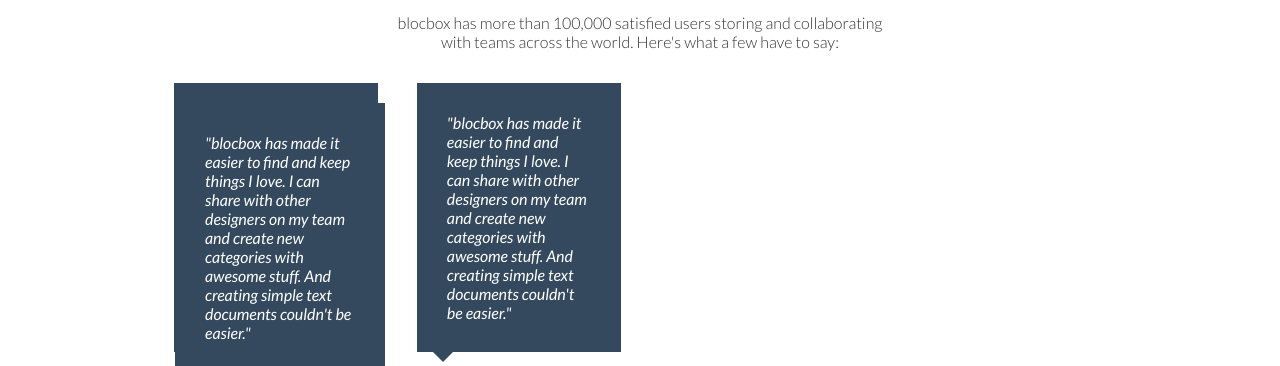
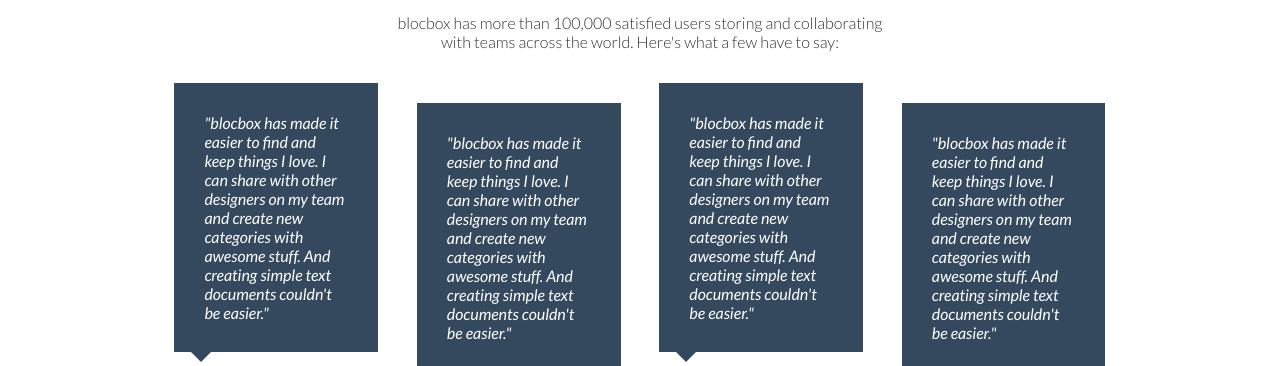
Before and after one commit to LinzFrank/Blocbox2, a plain HTML site: page index.html in a window 1280 px wide. Shown: the part 2268-2634 px from the top of the page. Drawn offline with Linux system fonts and the light colour scheme.

Commit message:
31 with staggering

```diff
--- a/index.html
+++ b/index.html
@@ -122,11 +122,13 @@
        <img src="https://s3.amazonaws.com/uifaces/faces/twitter/jsa/128.jpg" alt="avatar">
        <p class="name"><strong>Stella B.</strong><br/>Freelance Designer, N. Dakota</p>
      </li>
-     <li class="one-fourth up">
+     <li class="one-fourth">
+     <div class="stagger">
     <blockquote>"blocbox has made it easier to find and keep things I love. I can share with other designers on my team and create new categories with awesome stuff. And creating simple text documents couldn't be easier."
     </blockquote>
     <img src="https://s3.amazonaws.com/uifaces/faces/twitter/jsa/128.jpg" alt="avatar">
     <p class="name"><strong>Stella B.</strong><br/>Freelance Designer, N. Dakota</p>
+    </div>
   </li>
   <li class="one-fourth">
     <blockquote>"blocbox has made it easier to find and keep things I love. I can share with other designers on my team and create new categories with awesome stuff. And creating simple text documents couldn't be easier."
@@ -134,11 +136,13 @@
     <img src="https://s3.amazonaws.com/uifaces/faces/twitter/jsa/128.jpg" alt="avatar">
     <p class="name"><strong>Stella B.</strong><br/>Freelance Designer, N. Dakota</p>
   </li>
-  <li class="one-fourth up">
+  <li class="one-fourth">
+  <div class="stagger">
     <blockquote>"blocbox has made it easier to find and keep things I love. I can share with other designers on my team and create new categories with awesome stuff. And creating simple text documents couldn't be easier."
     </blockquote>
     <img src="https://s3.amazonaws.com/uifaces/faces/twitter/jsa/128.jpg" alt="avatar">
     <p class="name"><strong>Stella B.</strong><br/>Freelance Designer, N. Dakota</p>
+    </div>
   </li>
   </ul>
  </section>
--- a/style.css
+++ b/style.css
@@ -42,7 +42,6 @@
    min-height: 1px;
    margin:0 2% 20px;
  }
-
 @media (min-width: 768px) {
    .container {
       width: 750px;
@@ -61,6 +60,12 @@
 @media screen and (min-width: 1900px) {
   .container {
     width: 1870px;
+  }
+}
+
+@media (min-width: 2400px) {
+  .container {
+      width: 2364px;
   }
 }
 @media (min-width: 992px) {
@@ -144,6 +149,7 @@ header .hero img {
    border: 2px solid #2ECC71;
    box-shadow: 0px 2px 0px 0px #22894E;
  }
+
 /* BENEFITS */
  .benefits {
    text-align: center;
@@ -293,7 +299,6 @@ header .hero img {
    font-size:13px;
    margin-top: 30px;
  }
- .testimonials .up {
-   position: absolute;
-   top: 20px;
- }
+.testimonials .stagger {
+  padding: 20px 0px 0px 0px;
+}
```
